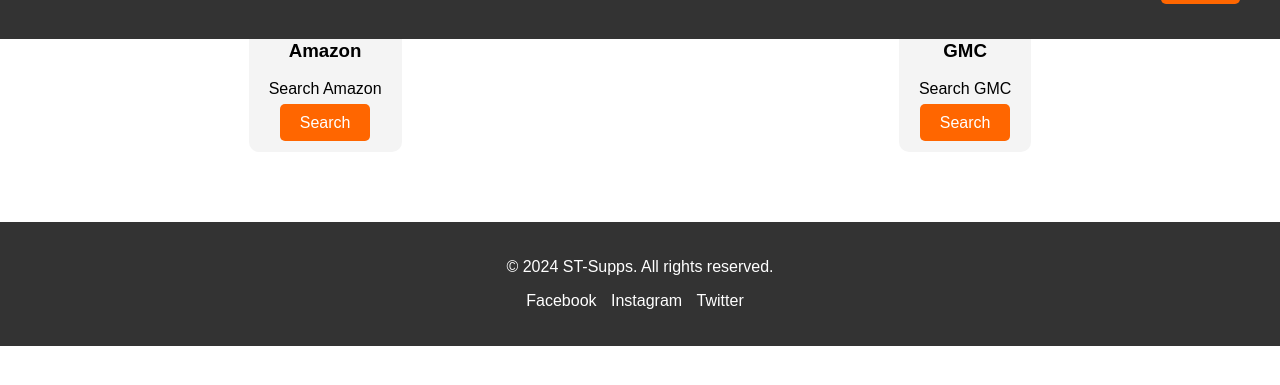
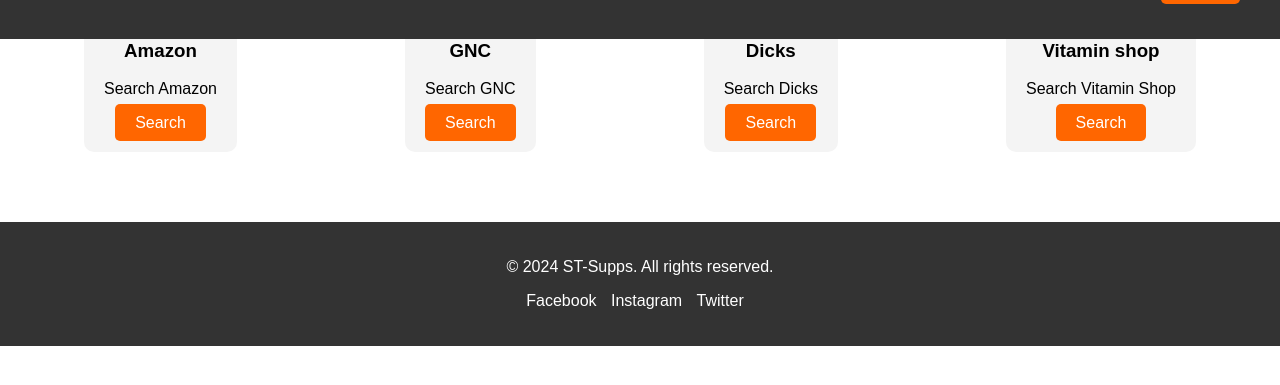
Before and after one commit to Etown-CS310/ST-Supps, a plain HTML site: page bcaa.html in a window 1280 px wide. Shown: the part 69-454 px from the top of the page. Drawn offline with Linux system fonts and the light colour scheme.

Commit message:
Finished bcaa //needs designing

```diff
--- a/bcaa.html
+++ b/bcaa.html
@@ -33,9 +33,19 @@
                 <a href="https://www.amazon.com/s?k=bcaa+supplements&crid=32LGBPNASPCHV&sprefix=bcaa+supplements%2Caps%2C194&ref=nb_sb_noss_1" class="btn" target="blank">Search</a>
             </div>
             <div class="website">
-                <h3>GMC</h3>
-                <p>Search GMC</p>
+                <h3>GNC</h3>
+                <p>Search GNC</p>
                 <a href="https://www.gnc.com/search?q=bcaa&lang=default" class="btn" target="blank">Search</a>
+            </div>
+            <div class="website">
+                <h3>Dicks</h3>
+                <p>Search Dicks</p>
+                <a href="https://www.dickssportinggoods.com/a/bcaa-supplements-0rtz52c.html" class="btn" target="blank">Search</a>
+            </div>
+            <div class="website">
+                <h3>Vitamin shop</h3>
+                <p>Search Vitamin Shop</p>
+                <a href="https://www.vitaminshoppe.com/c/protein-fitness/popular/bcaas?page=2&adlclid=e709af6442b417184077c84cb6263b96&acqsource=adlucent&sourceType=ps&source=yh&msclkid=e709af6442b417184077c84cb6263b96&utm_source=bing&utm_medium=cpc&utm_campaign=%5BADL%5D%20%5BDSA%5D%20Dynamic%20Search%20Ads&utm_term=%2Fc%2Fprotein-fitness&utm_content=Protein%20%26%20Fitness" class="btn" target="blank">Search</a>
             </div>
         </div>
 
```
Also changed, not shown: about.html (+1 -1 lines), 1 other file.
